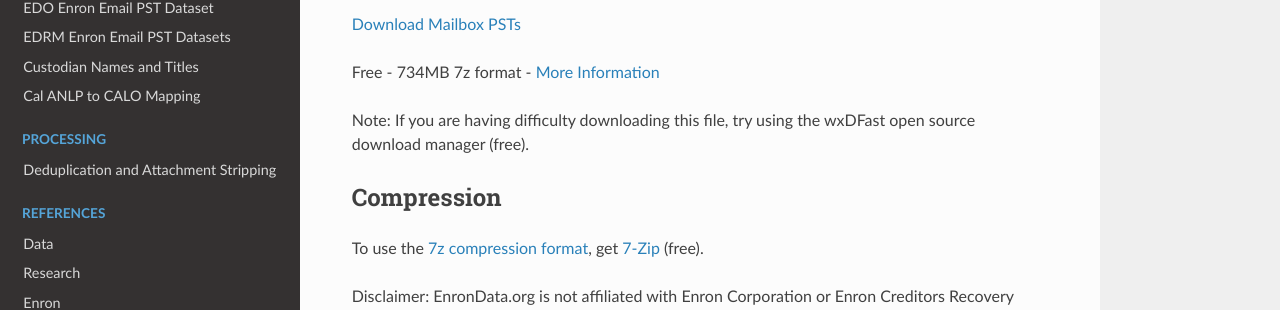
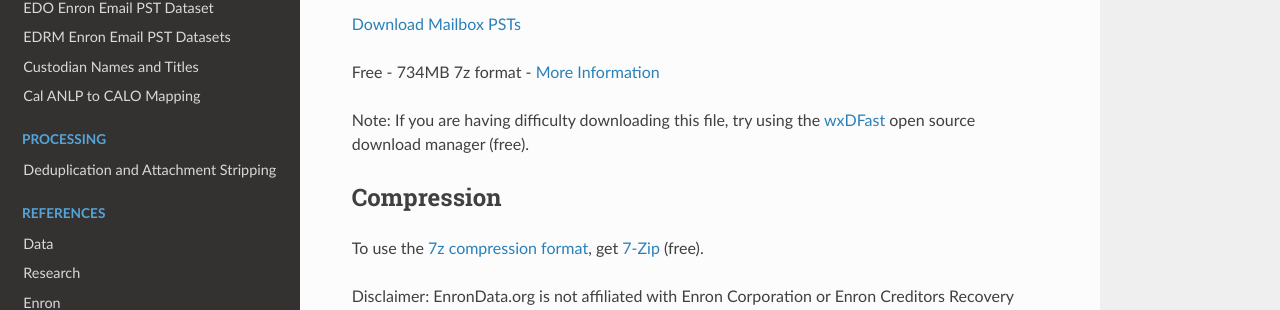
Before and after one commit to enrondata/enrondata, an MkDocs documentation site: the page built from docs/index.md, in a window 1280 px wide. Shown: the part 427-737 px from the top of the page. Built offline with MkDocs 1.6.1, drawn with Linux system fonts in a browser that asks for light colours; nearby versions of some CDN libraries; old or Windows-style settings are respelled for this version of MkDocs; part of the change alters nothing that is shown.

Commit message:
update docs

```diff
--- a/docs/index.md
+++ b/docs/index.md
@@ -12,7 +12,7 @@ EnronData.org offers a collection of 148 PSTs by custodian with folder-structure
 
 Free - 734MB 7z format - [More Information](http://enrondata.readthedocs.org/en/latest/data/edo-enron-email-pst-dataset/)
 
-Note: If you are having difficulty downloading this file, try using the wxDFast open source download manager (free).
+Note: If you are having difficulty downloading this file, try using the [wxDFast](http://dfast.sourceforge.net/) open source download manager (free).
 
 ## Compression
 
```
